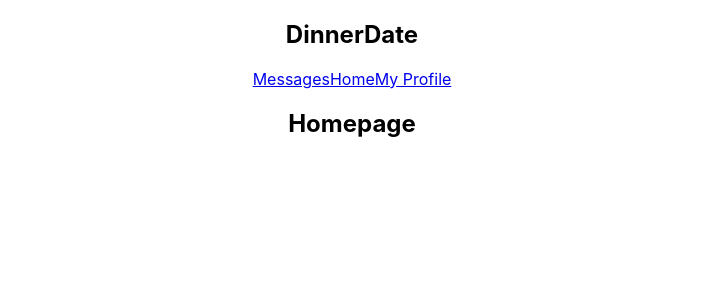
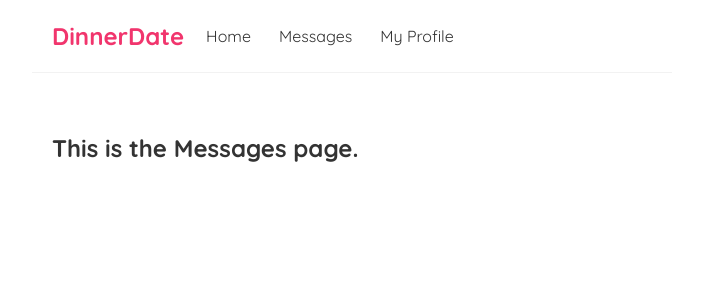
Before and after one commit to agiledev-students-spring2023/final-project-dinnerdate, a React (Create React App) app in the folder front-end/: page /messages in a window 1280 px wide. Shown: the top 300 px of the page, without its empty margins (288-991 px from the left). Built offline with nearby package versions, Linux system fonts and the light colour scheme.

Commit message:
Added profile page, updated router links

```diff
--- a/front-end/src/App.css
+++ /dev/null
@@ -1,38 +0,0 @@
-.App {
-  text-align: center;
-}
-
-.App-logo {
-  height: 40vmin;
-  pointer-events: none;
-}
-
-@media (prefers-reduced-motion: no-preference) {
-  .App-logo {
-    animation: App-logo-spin infinite 20s linear;
-  }
-}
-
-.App-header {
-  background-color: #282c34;
-  min-height: 100vh;
-  display: flex;
-  flex-direction: column;
-  align-items: center;
-  justify-content: center;
-  font-size: calc(10px + 2vmin);
-  color: white;
-}
-
-.App-link {
-  color: #61dafb;
-}
-
-@keyframes App-logo-spin {
-  from {
-    transform: rotate(0deg);
-  }
-  to {
-    transform: rotate(360deg);
-  }
-}
--- a/front-end/src/App.js
+++ b/front-end/src/App.js
@@ -1,6 +1,7 @@
-import './App.css';
 import NavBar from './components/NavBar'
 import Home from './pages/home'
+import Messages from './pages/messages'
+import Profile from './pages/profile'
 import { BrowserRouter as Router, Route, Switch } from 'react-router-dom';
 
 function App() {
@@ -10,9 +11,9 @@ function App() {
         <NavBar />
         <div className="content">
           <Switch>
-            <Route path="/">
-              <Home />
-            </Route>
+            <Route path="/messages"><Messages /></Route>
+            <Route path="/profile"><Profile /></Route>
+            <Route path="/"><Home /></Route>
           </Switch>
         </div>
       </div>
--- a/front-end/src/components/Navbar.js
+++ b/front-end/src/components/Navbar.js
@@ -2,8 +2,8 @@ const NavBar = () => {
     return (
         <nav className="navbar">
             <h1>DinnerDate</h1>
+            <a href="/">Home</a>
             <a href="/messages">Messages</a>
-            <a href="/">Home</a>
             <a href="/profile">My Profile</a>
         </nav>
     );
--- a/front-end/src/index.css
+++ b/front-end/src/index.css
@@ -1,13 +1,35 @@
-body {
+@import url('https://fonts.googleapis.com/css2?family=Quicksand:wght@300;400;500;600;700&display=swap');
+
+/* base styles */
+* {
   margin: 0;
-  font-family: -apple-system, BlinkMacSystemFont, 'Segoe UI', 'Roboto', 'Oxygen',
-    'Ubuntu', 'Cantarell', 'Fira Sans', 'Droid Sans', 'Helvetica Neue',
-    sans-serif;
-  -webkit-font-smoothing: antialiased;
-  -moz-osx-font-smoothing: grayscale;
+  font-family: "Quicksand";
+  color: #333;
 }
-
-code {
-  font-family: source-code-pro, Menlo, Monaco, Consolas, 'Courier New',
-    monospace;
+.navbar {
+  padding: 20px;
+  display: flex;
+  align-items: center;
+  max-width: 600px;
+  margin: 0 auto;
+  border-bottom: 1px solid #f2f2f2;
 }
+.navbar h1 {
+  color: #f1356d;
+}
+.navbar .links {
+  margin-left: auto;
+}
+.navbar a {
+  margin-left: 16px;
+  text-decoration: none;
+  padding: 6px;
+}
+.navbar a:hover {
+  color: #f1356d;
+}
+.content {
+  max-width: 600px;
+  margin: 40px auto;
+  padding: 20px;
+}
--- a/front-end/src/index.js
+++ b/front-end/src/index.js
@@ -2,7 +2,6 @@ import React from 'react';
 import ReactDOM from 'react-dom/client';
 import './index.css';
 import App from './App';
-import reportWebVitals from './reportWebVitals';
 
 const root = ReactDOM.createRoot(document.getElementById('root'));
 root.render(
@@ -10,8 +9,3 @@ root.render(
     <App />
   </React.StrictMode>
 );
-
-// If you want to start measuring performance in your app, pass a function
-// to log results (for example: reportWebVitals(console.log))
-// or send to an analytics endpoint. Learn more: https://bit.ly/CRA-vitals
-reportWebVitals();
--- a/front-end/src/pages/home.js
+++ b/front-end/src/pages/home.js
@@ -1,7 +1,7 @@
 const Home = () => {
     return (
         <div className="home">
-            <h2>Homepage</h2>
+            <h2>This is the home page.</h2>
         </div>
     );
 }
--- /dev/null
+++ b/front-end/src/pages/messages.js
@@ -0,0 +1,9 @@
+const Messages = () => {
+    return (
+        <div className="messages">
+            <h2>This is the Messages page.</h2>
+        </div>
+    );
+}
+
+export default Messages;
--- /dev/null
+++ b/front-end/src/pages/profile.js
@@ -0,0 +1,9 @@
+const Profile = () => {
+    return (
+        <div className="profile">
+            <h2>This is your profile.</h2>
+        </div>
+    );
+}
+
+export default Profile;
--- a/front-end/src/reportWebVitals.js
+++ /dev/null
@@ -1,13 +0,0 @@
-const reportWebVitals = onPerfEntry => {
-  if (onPerfEntry && onPerfEntry instanceof Function) {
-    import('web-vitals').then(({ getCLS, getFID, getFCP, getLCP, getTTFB }) => {
-      getCLS(onPerfEntry);
-      getFID(onPerfEntry);
-      getFCP(onPerfEntry);
-      getLCP(onPerfEntry);
-      getTTFB(onPerfEntry);
-    });
-  }
-};
-
-export default reportWebVitals;
```
Also changed, not shown: front-end/src/logo.svg (deleted).
